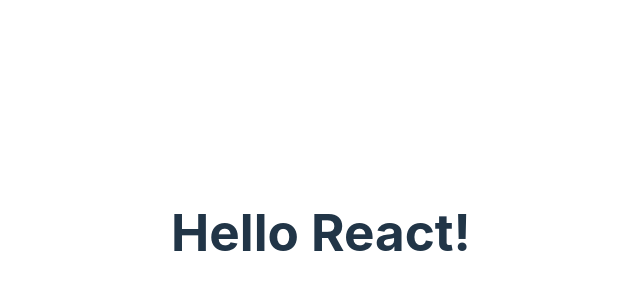
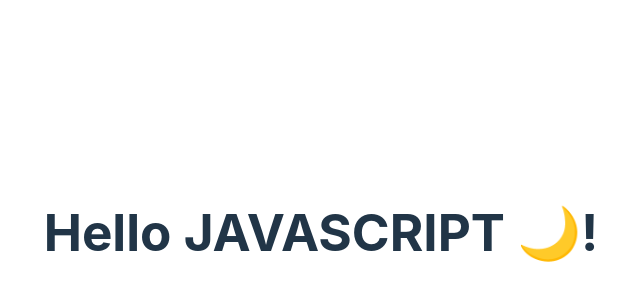
Before and after one commit to chinsiang99/react-essential-training, a React (Vite) app in the folder 01.basic-project-vite/react-project/: page / in a window 1280 px wide. Shown: the part 168-468 px from the top of the page, without its empty margins (319-959 px from the left). Built offline with nearby package versions, Linux system fonts and the light colour scheme.

Commit message:
feat: working with jsx syntax

```diff
--- a/01.basic-project-vite/react-project/src/App.jsx
+++ b/01.basic-project-vite/react-project/src/App.jsx
@@ -2,10 +2,11 @@ import { useState } from 'react'
 import reactLogo from './assets/react.svg'
 import viteLogo from '/vite.svg'
 import './App.css'
-
+let language = "Javascript"
+let moon = "🌙"
 function App() {
   return (
-    <h1>Hello React!</h1>
+    <h1>Hello {language.toUpperCase()} {moon}!</h1>
   )
 }
 
```
